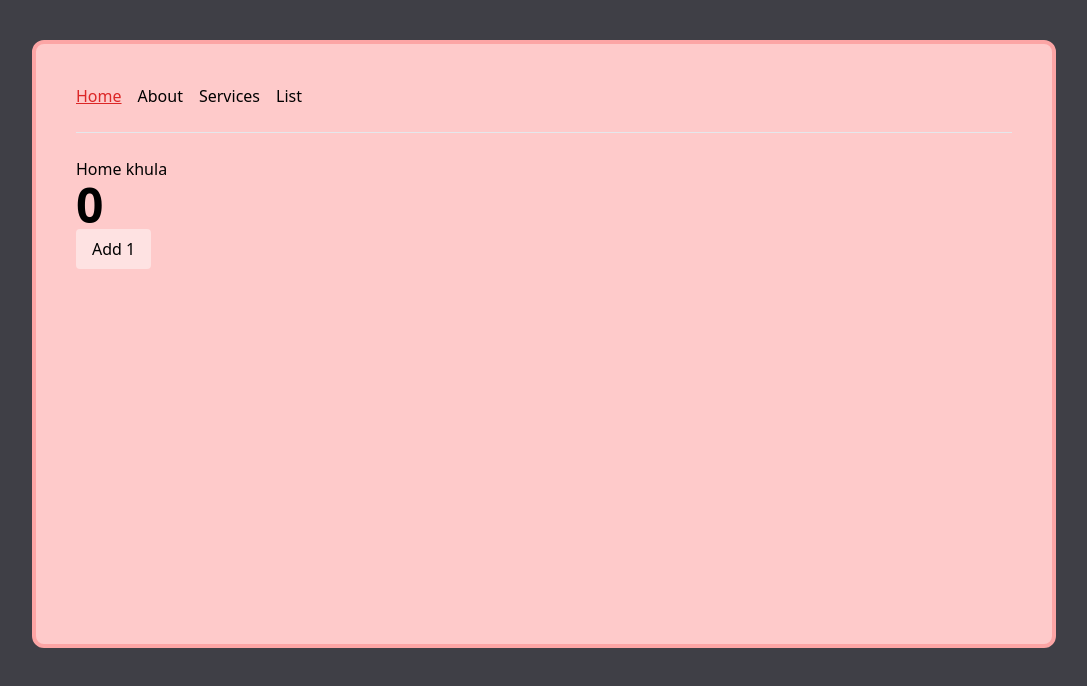
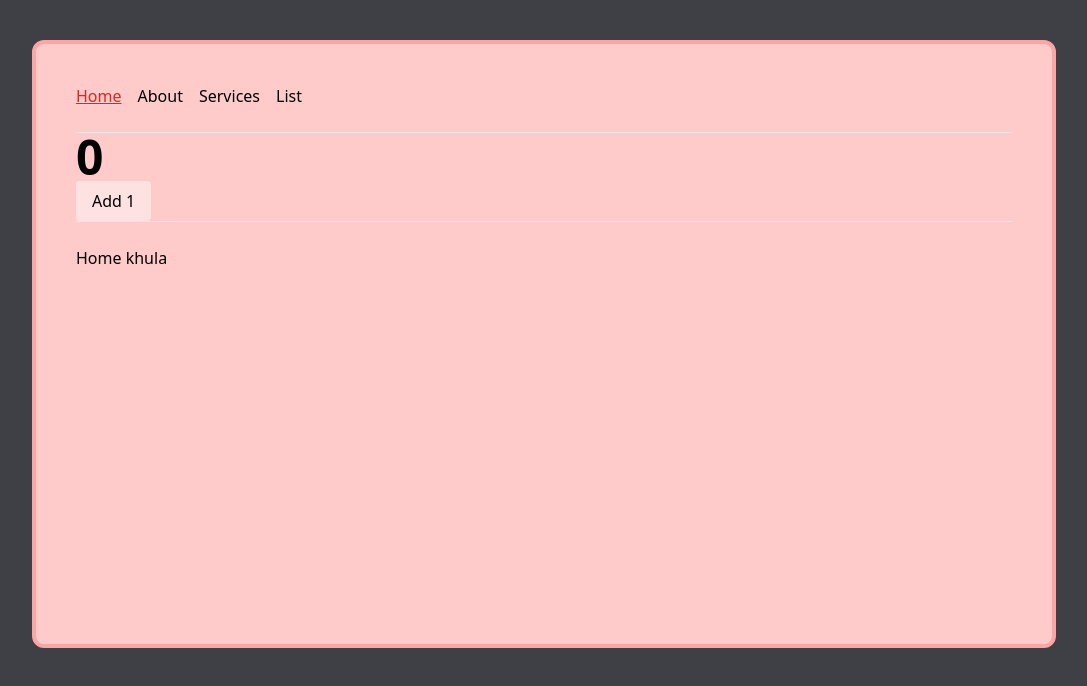
Before and after one commit to the-sahil-gupta/react_oct, a React (Vite) app: page / in a window 1280 px wide. Shown: the top 686 px of the page, without its empty margins (96-1183 px from the left). Built offline with nearby package versions, Linux system fonts and the light colour scheme.

Commit message:
useMemo from react which returns value

```diff
--- a/src/App.jsx
+++ b/src/App.jsx
@@ -7,14 +7,32 @@ import Services from './components/Services';
 import Pagenotfound from './components/Pagenotfound';
 import List from './components/LIst';
 import ListItem from './components/Listitem';
-import { useState } from 'react';
+import { useMemo, useState } from 'react';
 
 const App = () => {
+	const [count, setCount] = useState(0);
+
+	const bigFunc = () => {
+		for (let i = 0; i < 1000000000; i++) {}
+	};
+	const memoizedBigFunc = useMemo(bigFunc, []);
+	// const memoizedBigFunc = useMemo(bigFunc, [count]);
+
 	return (
 		<div className="bg-zinc-700 h-screen pt-10">
 			<div className="w-[80%] h-[80%] mx-auto p-10 bg-red-200 rounded-xl border-4 border-red-300   ">
 				<Nav />
 				<br />
+				<hr />
+				<h1 className="text-5xl font-bold">{count}</h1>
+				{memoizedBigFunc}
+				<button
+					onClick={() => {
+						setCount(count + 1);
+					}}
+					className="px-4 py-2 rounded bg-red-100">
+					Add 1
+				</button>
 				<hr />
 				<br />
 				<Routes>
--- a/src/components/Home.jsx
+++ b/src/components/Home.jsx
@@ -1,26 +1,5 @@
-import { memo, useMemo, useState } from 'react';
-
 const Home = () => {
-	const [count, setCount] = useState(0);
-
-	const bigFunc = () => {
-		for (let i = 0; i < 1000000000; i++) {}
-	};
-	const memoizedBigFunc = useMemo(bigFunc, []);
-	return (
-		<div>
-			{memoizedBigFunc}
-			<h5>Home khula</h5>
-			<h1 className="text-5xl font-bold">{count}</h1>
-			<button
-				onClick={() => {
-					setCount(count + 1);
-				}}
-				className="px-4 py-2 rounded bg-red-100">
-				Add 1
-			</button>
-		</div>
-	);
+	return <div>Home khula</div>;
 };
 
 export default Home;
--- /dev/null
+++ b/src/components/MemoDemo.jsx
@@ -0,0 +1,5 @@
+const MemoDemo = () => {
+	return <div>MemoDemo</div>;
+};
+
+export default MemoDemo;
```
